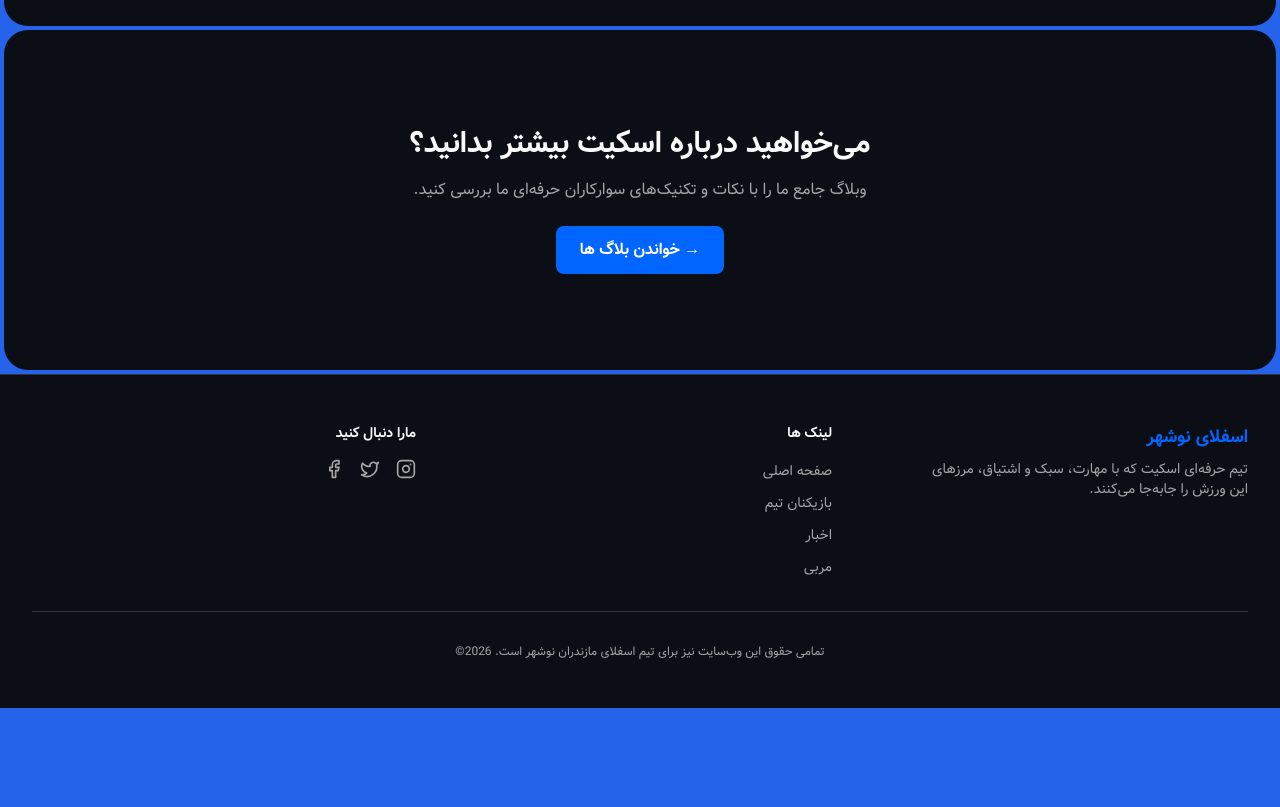
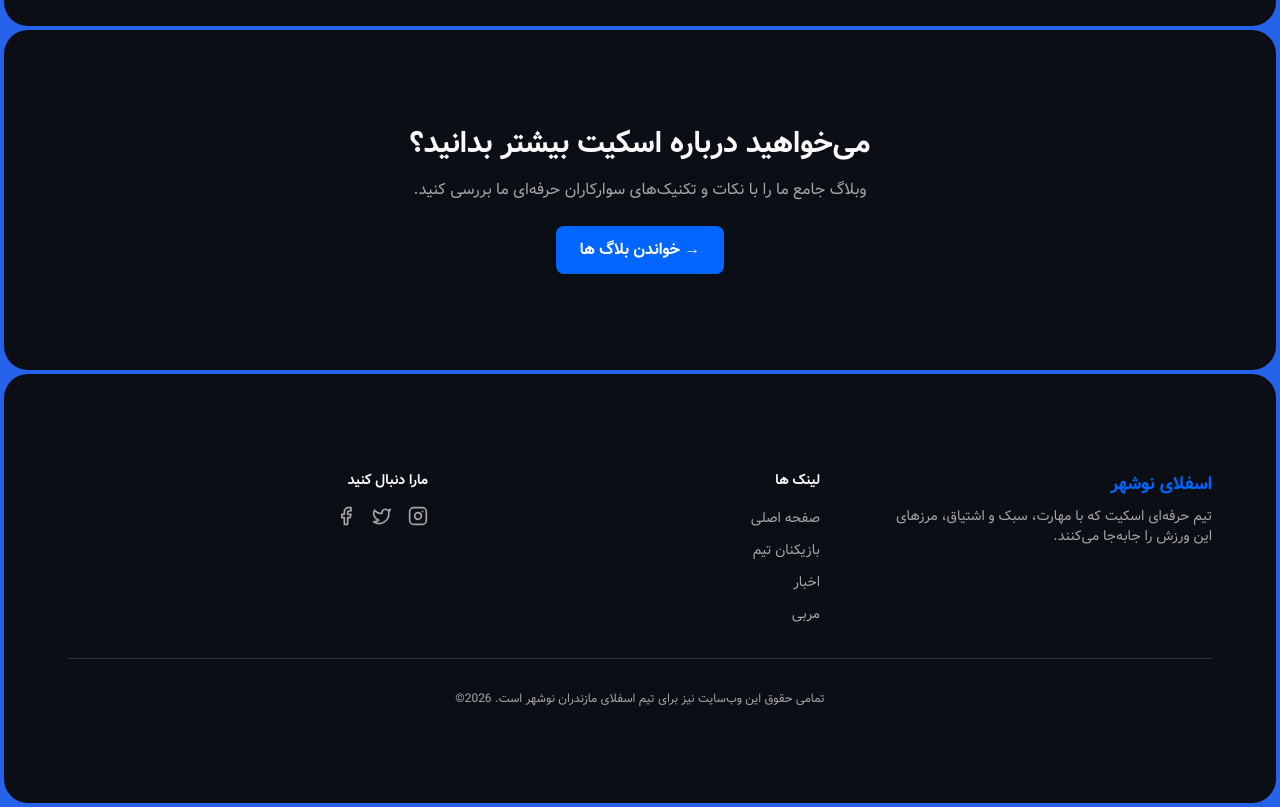
Before and after one commit to SFLY-NOWSHAHR/sfly-website, a Next.js app: page /news in a window 1280 px wide. Shown: the part 1871-2678 px from the top of the page. Before the commit the page ends 2579 px from the top, so only its background shows below. Built offline with nearby package versions, Linux system fonts and the light colour scheme.

Commit message:
modified: structure

```diff
--- a/components/Footer.tsx
+++ b/components/Footer.tsx
@@ -1,12 +1,14 @@
 import Link from 'next/link'
 import { Instagram, Twitter, Facebook } from 'lucide-react'
+import Section from './Section'
 
 export default function Footer() {
   const currentYear = new Date().getFullYear()
 
   return (
-    <footer className="border-t border-border bg-background/95 backdrop-blur">
-      <div className="mx-auto max-w-7xl px-4 sm:px-6 lg:px-8 py-12">
+    <Section>
+        <footer className="border-border">
+        <div className="mx-auto max-w-7xl px-4 sm:px-6 lg:px-8 flex justify-between items-stretch flex-col">
           <div className="grid grid-cols-1 md:grid-cols-3 gap-8 mb-8">
             {/* Team Info */}
             <div className="max-w-80">
@@ -86,5 +88,6 @@ export default function Footer() {
           </div>
         </div>
       </footer>
+    </Section>
   )
 }
--- a/components/Hero.tsx
+++ b/components/Hero.tsx
@@ -3,6 +3,7 @@
 import Link from 'next/link'
 import Image from 'next/image'
 import {ReactTyped} from "react-typed"
+import Section from './Section'
 
 
 interface HeroProps {
@@ -23,7 +24,7 @@ export default function Hero({
   backgroundImage = '/images/hero-default.jpg',
 }: HeroProps) {
   return (
-    <div className="relative min-h-screen w-full flex items-center justify-center overflow-hidden">
+    <Section className="relative min-h-screen flex items-center justify-center overflow-hidden">
       {/* Background Image */}
       <Image
         src={backgroundImage}
@@ -72,6 +73,6 @@ export default function Hero({
           </div>
         )}
       </div>
-    </div>
+    </Section>
   )
 }
```
Lines whose indentation alone changed are shown as unchanged.
